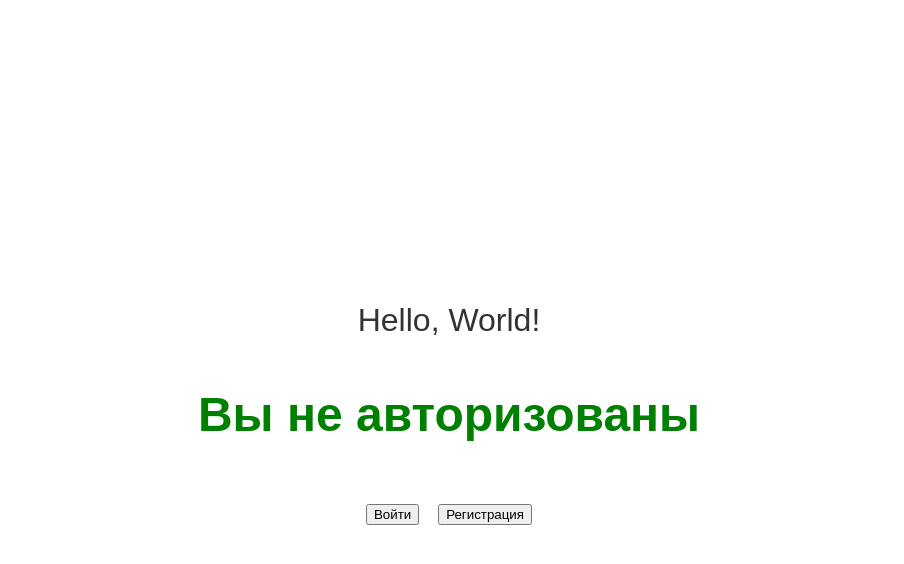
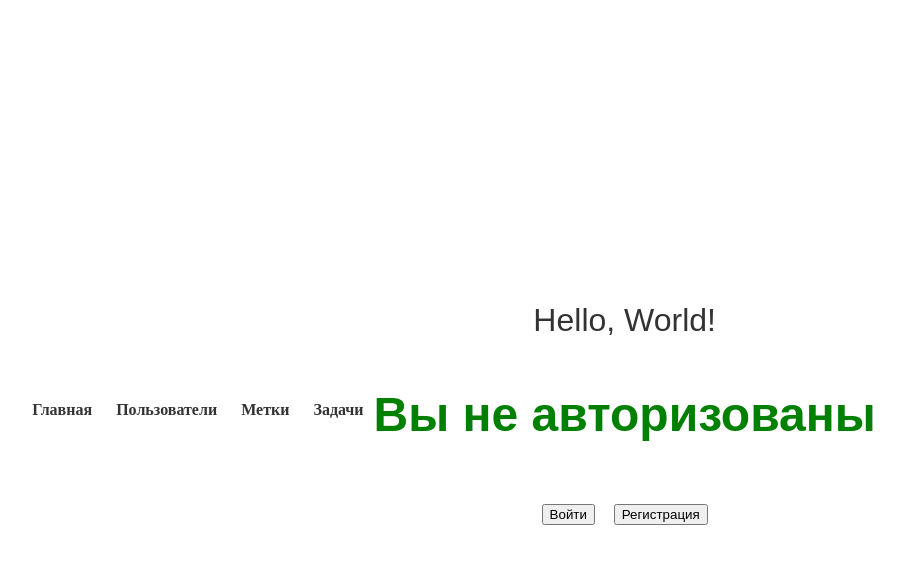
Before and after one commit to aiker1548/todo, a Django app: page /todo/ in a window 1280 px wide. Shown: the top 564 px of the page, without its empty margins (191-1095 px from the left). Run offline with Django 5.2, Linux system fonts and the light colour scheme.

Commit message:
добавил в шаблон меню

```diff
--- a/Mysite/todo/templates/todo/homePage.html
+++ b/Mysite/todo/templates/todo/homePage.html
@@ -33,9 +33,27 @@
         .auth-buttons button {
             margin: 5px;
         }
+
+        .menu {
+            margin-top: 20px;
+            text-align: center;
+        }
+
+        .menu a {
+            margin: 0 10px;
+            text-decoration: none;
+            color: #333;
+            font-weight: bold;
+        }
     </style>
 </head>
 <body>
+    <div class="menu">
+        <a href="{% url 'home' %}">Главная</a>
+        <a href="{% url 'users' %}">Пользователи</a>
+        <a href="{% url 'labels' %}">Метки</a>
+        <a href="{% url 'tasks' %}">Задачи</a>
+    </div>
     <div class="center-text">
         <p>Hello, World!</p>
         {% if user.is_authenticated %}
```
